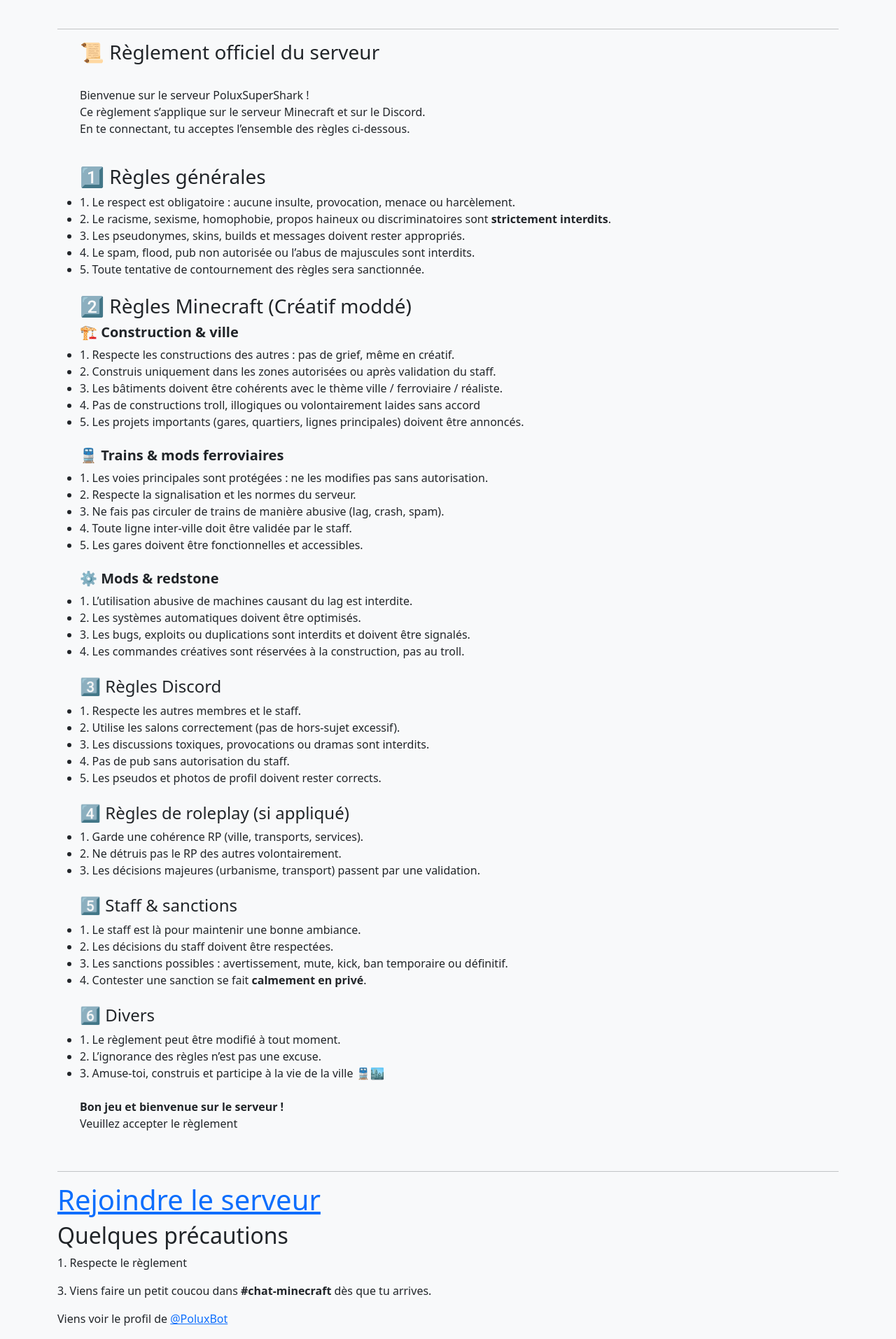
After one commit to PoluxSuperShark/htdocs, a PHP site: page /pages/discord.php in a window 1280 px wide. The commit adds this page. Shown: the part 753-2667 px from the top of the page at 70% size. Run offline with PHP 8.4, Linux system fonts and the light colour scheme.

Commit message:
Created new files and code bot

```diff
--- a/components/navbar.php
+++ b/components/navbar.php
@@ -1,24 +1,56 @@
-<nav class="navbar">
-  <div class="logo">PoluxSuperShark</div>
+<nav class="navbar navbar-expand-lg navbar-dark bg-dark">
+  <div class="container-fluid">
+    <a class="navbar-brand" href="#">PoluxSuperShark</a>
+    <button class="navbar-toggler" type="button" data-bs-toggle="collapse" data-bs-target="#navbarComplexe" aria-controls="navbarComplexe" aria-expanded="false" aria-label="Toggle navigation">
+      <span class="navbar-toggler-icon"></span>
+    </button>
 
-  <div class="burger" onclick="toggleMenu()">
-    ☰
+    <div class="collapse navbar-collapse" id="navbarComplexe">
+      <ul class="navbar-nav me-auto mb-2 mb-lg-0">
+        <li class="nav-item"><a class="nav-link active" href="../index.php">Accueil</a></li>
+
+        <!-- Menu déroulant classique -->
+        <li class="nav-item dropdown">
+          <a class="nav-link dropdown-toggle" href="#" id="menu1" role="button" data-bs-toggle="dropdown" aria-expanded="false">
+            A propos
+          </a>
+          <ul class="dropdown-menu" aria-labelledby="menu1">
+            <li><a class="dropdown-item" href="#">Gouvernement</a></li>
+            <li><a class="dropdown-item" href="#">Transports</a></li>
+            <li><a class="dropdown-item" href="#">A propos</a></li>
+          </ul>
+        </li>
+
+        <!-- Menu avec sous-sous-menu (mega menu simple) -->
+        <li class="nav-item dropdown">
+          <a class="nav-link dropdown-toggle" href="#" id="megaMenu" role="button" data-bs-toggle="dropdown" aria-expanded="false">
+            Boutique
+          </a>
+          <ul class="dropdown-menu p-3" aria-labelledby="megaMenu" style="width: 500px;">
+            <div class="row">
+              <div class="col-md-6">
+                <h6>Cosmétique </h6>
+                <li><a class="dropdown-item" href="#">Pets</a></li>
+                <li><a class="dropdown-item" href="#">Cosmétiques</a></li>
+                <li><a class="dropdown-item" href="#">Particules</a></li>
+              </div>
+              <div class="col-md-6">
+                <h6>Autres</h6>
+                <li><a class="dropdown-item" href="#">Grades</a></li>
+                <li><a class="dropdown-item" href="#"></a></li>
+              </div>
+            </div>
+          </ul>
+        </li>
+
+        <li class="nav-item"><a class="nav-link" href="../pages/downloads.php">Rejoindre</a></li>
+      </ul>
+
+      <!-- Formulaire ou bouton à droite -->
+      <form class="d-flex" role="search">
+        <input class="form-control me-2" type="search" placeholder="Taper ici pour rechercher">
+        <button class="btn btn-outline-success" type="submit">Rechercher</button>
+      </form>
+    </div>
   </div>
-
-  <ul class="nav-links" id="navLinks">
-    <li><a href="#">Accueil</a></li>
-    <li><a href="#">A propos</a></li>
-    <li><a href="#">Transports</a></li>
-    <li><a href="#">Gouvernement</a></li>
-    <li><a href="#">Boutique</a></li>
-    <li><a href="#">Rejoindre</a></li>
-    <li><a href="#">Mon compte</a></li>
-  </ul>
 </nav>
-
-<script>
-    // Navbar
-    function toggleMenu() {
-        document.getElementById("navLinks").classList.toggle("active");
-    }
-</script>
--- /dev/null
+++ b/css/pages/discord.css
@@ -0,0 +1,23 @@
+.profile-popup {
+    display: none;
+    position: absolute;
+    top: 50px;
+    left: 50px;
+    width: 250px;
+    padding: 15px;
+    background: #2f3136;
+    color: white;
+    border-radius: 8px;
+    box-shadow: 0 4px 12px rgba(0,0,0,0.5);
+    z-index: 100;
+}
+
+.profile-popup img {
+    width: 50px;
+    height: 50px;
+    border-radius: 50%;
+}
+
+.profile-popup h3 {
+    margin: 10px 0 5px;
+}
--- /dev/null
+++ b/pages/discord.php
@@ -0,0 +1,33 @@
+<?php
+session_start();
+
+require '../config/database.php';
+
+?>
+<!DOCTYPE html>
+<html lang="fr">
+<head>
+    <meta charset="UTF-8">
+    <title>Rejoignez le serveur Discord officiel !</title>
+    <meta name="viewport" content="width=device-width, initial-scale=1.0">
+    <link rel="stylesheet" href="../css/settings.css">
+    <link rel="stylesheet" href="../css/pages/discord.css">
+    <link href="https://cdn.jsdelivr.net/npm/bootstrap@5.3.2/dist/css/bootstrap.min.css" rel="stylesheet">
+</head>
+
+<body class="bg-light">
+
+
+    <div class="container mt-5">
+
+        <?php include "../components/navbar.php"; ?>
+
+        <br>
+
+        <?php include "../src/discord.php"; ?>
+
+    </div>
+
+<script src="https://cdn.jsdelivr.net/npm/bootstrap@5.3.2/dist/js/bootstrap.bundle.min.js"></script>
+</body>
+</html>
--- /dev/null
+++ b/src/discord.php
@@ -0,0 +1,44 @@
+<h1>Rejoignez le Discord</h1>
+
+<p>Vivez une expérience inoubliable dans le serveur Discord, <br> avec le chat du serveur Minecraft en direct.</p>
+
+<div class="flex">
+
+    <iframe src="https://discord.com/widget?id=1457118001135620120&theme=dark"
+        width="350" height="500"
+        allowtransparency="true" frameborder="0"
+        sandbox="allow-popups allow-popups-to-escape-sandbox allow-same-origin allow-scripts">
+    </iframe>
+
+    <img src="../assets/screens/discord.png" alt="Le général du serveur Discord" width="40%" style="margin-top: -40rem; border-radius: 5px;">
+
+</div>
+
+<br><hr>
+
+<?php include('discord/rules.php'); ?>
+
+<br><hr>
+
+<h1><a href="https://discord.gg/poluxsupershark">Rejoindre le serveur</a></h1>
+<h2>Quelques précautions</h2>
+<p>1. Respecte le règlement</p>
+<p>3. Viens faire un petit coucou dans <b>#chat-minecraft</b> dès que tu arrives.</p>
+
+<?php include('discord/poluxbot.php'); ?>
+
+<br><hr>
+
+<?php
+
+// Plugin URl
+$DISCORDSRV_PLUGIN_URL = "https://www.spigotmc.org/resources/discordsrv.18494/";
+
+?>
+
+<h1>#chat-minecraft</h1>
+<p>Ce salon gère le chat du serveur Minecraft et est lié grâce à un plugin entre le chat du serveur Discord et Minecraft. <br>
+Le plugin est <b><a href="<?php echo $DISCORDSRV_PLUGIN_URL ?>">DiscordSRV</a></b>
+et est très pratique si on peux pas discuter sur Minecraft ou si on est pas dans le jeu. <br>
+Afin d'éviter le spam, merci de pas envoyer trop de messages ni d'abuser du système, le bot peut être désactivé par Discord. <br>
+</p>
--- /dev/null
+++ b/src/discord/poluxbot.php
@@ -0,0 +1,62 @@
+<p>Viens voir le profil de <a href="#" id="bot-link">@PoluxBot</a></p>
+
+<?php $botbio = "
+
+    PoluxSuperShark gère le chat du serveur Minecraft et est le bot principal.
+    Il est développé par PoluxSuperShark, Nelix et Qin, les fondateurs du serveur Discord.
+
+    Egalement, de nouvelles fonctionnalités au bot vont venir prochainement,
+    comme la modération, les jeux/fun, l'IA et + !
+
+    Site web : https://poluxsupershark.net/discord
+    YouTube : https://www.youtube.com/@PoluxSuperShark
+
+" ?>
+
+<div class="profile-popup" id="bot-popup">
+    <img src="https://yt3.googleusercontent.com/x0Xu_vrFiwMiE9rLuTSrhmJ1Vm5xi84wk9C1koJSCheu5N49VQs0WXg9qWn_SJcezeHdjnSl=s88-c-k-c0x00ffffff-no-rj" alt="Avatar Bot">
+    <h3>@PoluxBot</h3>
+    <p>Bot Discord multifonction</p>
+    <p>Status : en ligne</p>
+    <p>ID : 1474093426067771627</p>
+    <?php echo $botbio ?>
+</div>
+
+
+<!-- Bot profile -->
+<script>
+    const link = document.getElementById('bot-link');
+    const popup = document.getElementById('bot-popup');
+
+    link.addEventListener('click', function(e) {
+        e.preventDefault(); // empêche le lien classique
+        // toggle affichage
+        if (popup.style.display === 'block') {
+        popup.style.display = 'none';
+        } else {
+            popup.style.display = 'block';
+            // placer le popup proche du lien
+            const rect = link.getBoundingClientRect();
+            popup.style.top = rect.bottom + window.scrollY + 'px';
+            popup.style.left = rect.left + window.scrollX + 'px';
+        }
+    });
+
+    // cacher le popup si clic à l'extérieur
+    document.addEventListener('click', function(e) {
+        if (!popup.contains(e.target) && e.target !== link) {
+            popup.style.display = 'none';
+        }
+    });
+</script>
+
+<p>PoluxBot est un bot Discord qui gère le chat du serveur Minecraft et le projet Minecraft.
+    <br> Il est développé avec soins et amour par <code>PoluxSuperShark</code>, <code>Nelix</code> et <code>Qin0</code>. <br>
+    Il gère l'intelligence artificielle, la modération, les jeux, le fun etc. <br>
+    Constament mis à jour, le bot rend le serveur Discord de <code>PoluxSuperShark</code> vivant et pratique.
+</p>
+
+<br>
+
+<p>Le profil du bot :</p>
+<img src="../../assets/screens/poluxbot.png" alt="Le bot du serveur Discord" width="20%" height="20% style="margin-top: -40rem; border-radius: 5px;">
--- /dev/null
+++ b/src/discord/rules.php
@@ -0,0 +1,80 @@
+<ul>
+    <h3>📜 Règlement officiel du serveur</h3>
+
+    <br>
+
+    <p>Bienvenue sur le serveur PoluxSuperShark ! <br> Ce règlement s’applique sur le serveur Minecraft et sur le Discord. <br>
+    En te connectant, tu acceptes l’ensemble des règles ci-dessous. </p>
+
+    <br>
+
+    <h3>1️⃣ Règles générales</h3>
+    <li>1. Le respect est obligatoire : aucune insulte, provocation, menace ou harcèlement.</li>
+    <li>2. Le racisme, sexisme, homophobie, propos haineux ou discriminatoires sont <b>strictement interdits</b>.</li>
+    <li>3. Les pseudonymes, skins, builds et messages doivent rester appropriés.</li>
+    <li>4. Le spam, flood, pub non autorisée ou l’abus de majuscules sont interdits.</li>
+    <li>5. Toute tentative de contournement des règles sera sanctionnée.</li>
+
+    <br>
+
+    <h3>2️⃣ Règles Minecraft (Créatif moddé)</h3>
+
+    <h5><b>🏗️ Construction & ville</b></h5>
+    <li>1. Respecte les constructions des autres : pas de grief, même en créatif.</li>
+    <li>2. Construis uniquement dans les zones autorisées ou après validation du staff.</li>
+    <li>3. Les bâtiments doivent être cohérents avec le thème ville / ferroviaire / réaliste.</li>
+    <li>4. Pas de constructions troll, illogiques ou volontairement laides sans accord</li>
+    <li>5. Les projets importants (gares, quartiers, lignes principales) doivent être annoncés.</li>
+
+    <br>
+
+    <h5><b>🚆 Trains & mods ferroviaires</b></h5>
+    <li>1. Les voies principales sont protégées : ne les modifies pas sans autorisation.</li>
+    <li>2. Respecte la signalisation et les normes du serveur.</li>
+    <li>3. Ne fais pas circuler de trains de manière abusive (lag, crash, spam).</li>
+    <li>4. Toute ligne inter-ville doit être validée par le staff.</li>
+    <li>5. Les gares doivent être fonctionnelles et accessibles.</li>
+
+    <br>
+
+    <h5><b>⚙️ Mods & redstone</b></h5>
+    <li>1. L’utilisation abusive de machines causant du lag est interdite.</li>
+    <li>2. Les systèmes automatiques doivent être optimisés.</li>
+    <li>3. Les bugs, exploits ou duplications sont interdits et doivent être signalés.</li>
+    <li>4. Les commandes créatives sont réservées à la construction, pas au troll.</li>
+
+    <br>
+
+    <h4>3️⃣ Règles Discord</h4>
+    <li>1. Respecte les autres membres et le staff.</li>
+    <li>2. Utilise les salons correctement (pas de hors-sujet excessif).</li>
+    <li>3. Les discussions toxiques, provocations ou dramas sont interdits.</li>
+    <li>4. Pas de pub sans autorisation du staff.</li>
+    <li>5. Les pseudos et photos de profil doivent rester corrects.</li>
+
+    <br>
+
+    <h4>4️⃣ Règles de roleplay (si appliqué)</h4>
+    <li>1. Garde une cohérence RP (ville, transports, services).</li>
+    <li>2. Ne détruis pas le RP des autres volontairement.</li>
+    <li>3. Les décisions majeures (urbanisme, transport) passent par une validation.</li>
+
+    <br>
+
+    <h4>5️⃣ Staff & sanctions</h4>
+    <li>1. Le staff est là pour maintenir une bonne ambiance.</li>
+    <li>2. Les décisions du staff doivent être respectées.</li>
+    <li>3. Les sanctions possibles : avertissement, mute, kick, ban temporaire ou définitif.</li>
+    <li>4. Contester une sanction se fait <b>calmement en privé</b>.</li>
+
+    <br>
+
+    <h4>6️⃣ Divers</h4>
+    <li>1. Le règlement peut être modifié à tout moment.</li>
+    <li>2. L’ignorance des règles n’est pas une excuse.</li>
+    <li>3. Amuse-toi, construis et participe à la vie de la ville 🚆🏙️</li>
+
+    <br>
+    <p><b>Bon jeu et bienvenue sur le serveur !</b> <br> Veuillez accepter le règlement </p>
+
+</ul>
```
Also changed, not shown: components/footer.php (+53 -2 lines), css/components/footer.css (deleted, +0 -11 lines), css/components/navbar.css (deleted, +0 -65 lines), index.php (+9 -23 lines), pages/xploit/index.php (deleted, +0 -54 lines), assets/screens/discord.png (added), assets/screens/poluxbot.png (added).
